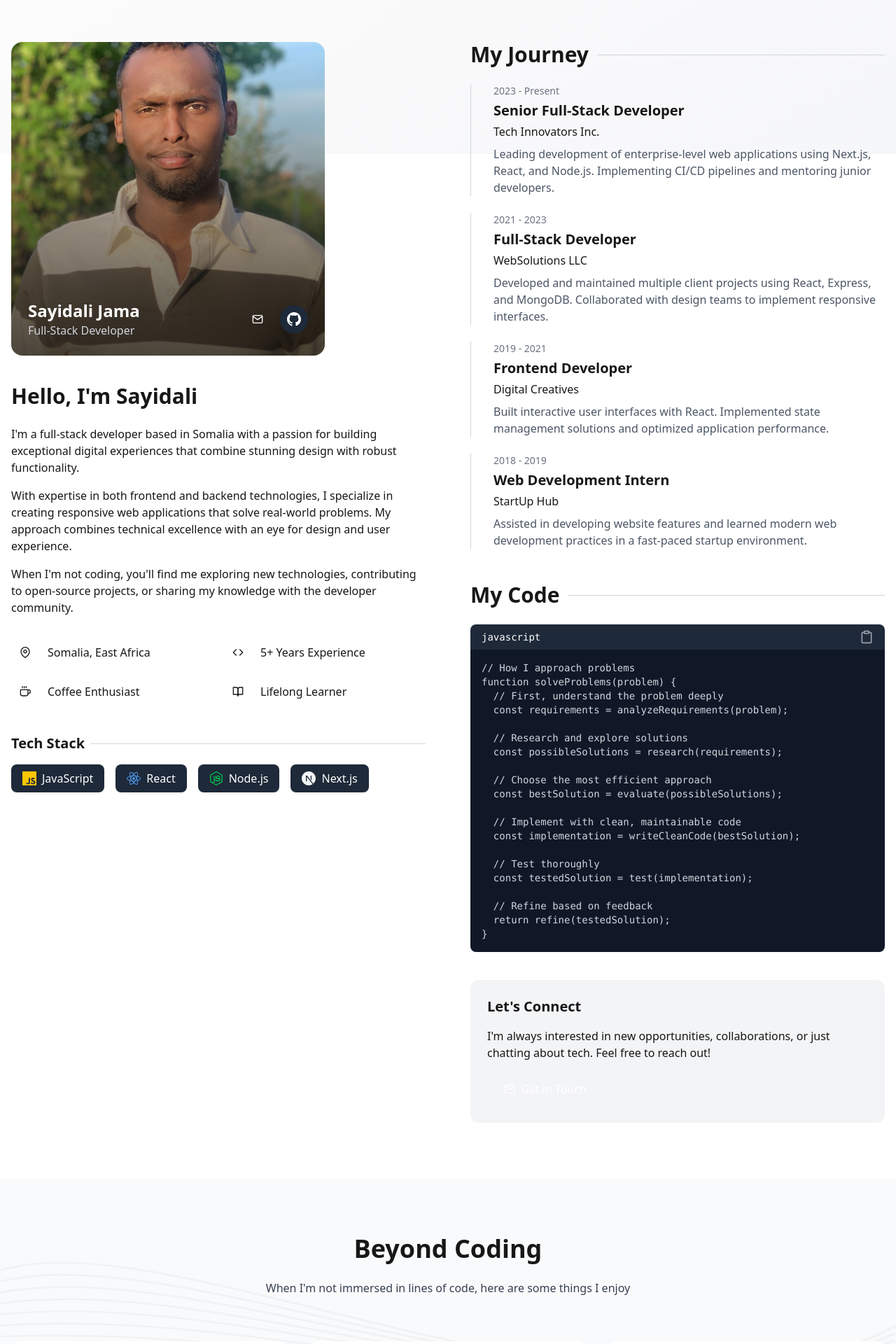
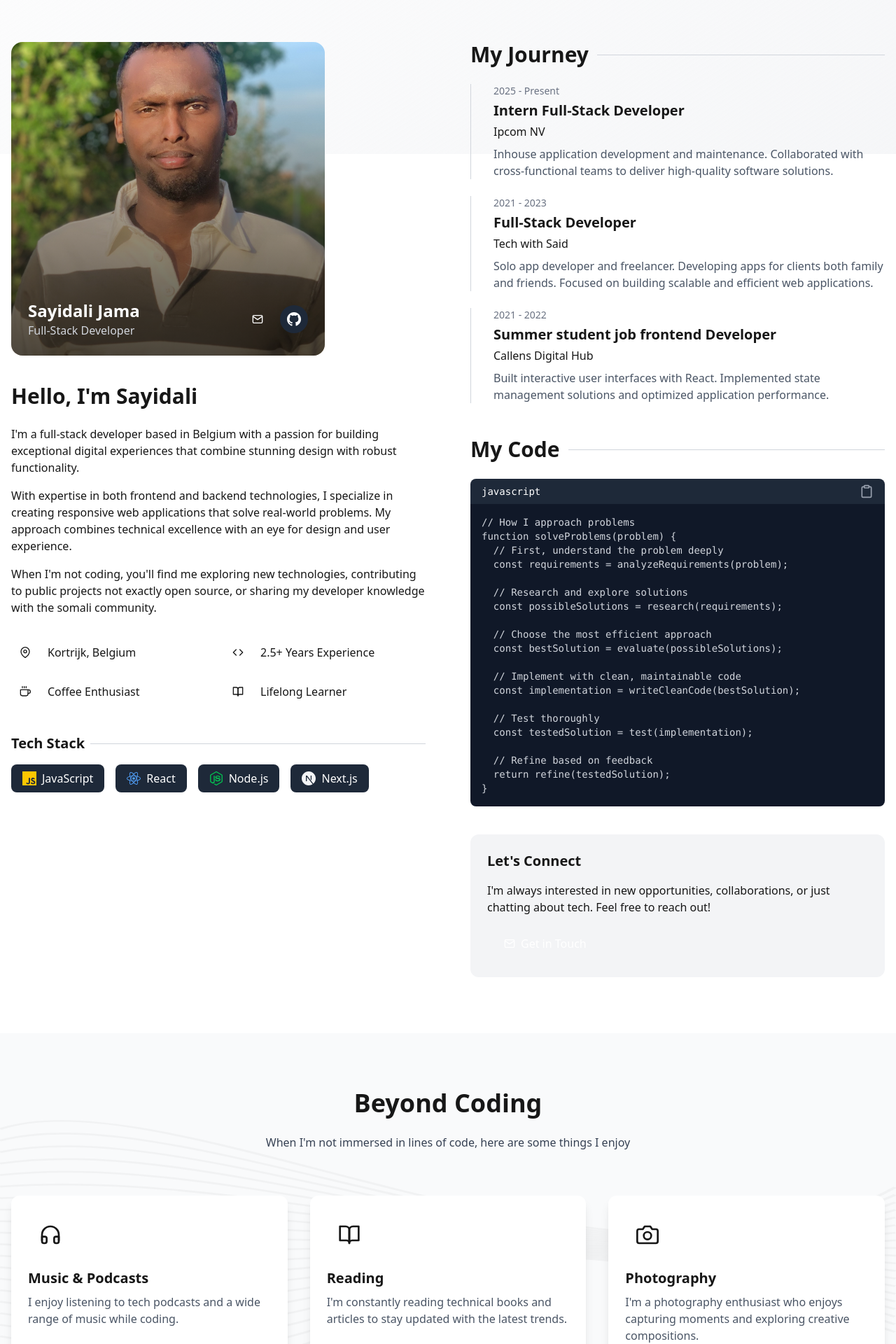
Before and after one commit to galaxy-master10/portfolio-sayidali, a Next.js app: page /about in a window 1280 px wide. Shown: the part 580-2500 px from the top of the page at 70% size. Built offline with nearby package versions, Linux system fonts and the light colour scheme.

Commit message:
fix the about page

```diff
--- a/src/components/about/AboutContent.tsx
+++ b/src/components/about/AboutContent.tsx
@@ -3,7 +3,7 @@
 
 import { motion } from 'framer-motion'
 import Image from 'next/image'
-import { FiCode, FiCoffee, FiHeadphones, FiBookOpen, FiMapPin, FiMail } from 'react-icons/fi'
+import {FiCode, FiCoffee, FiHeadphones, FiBookOpen, FiMapPin, FiMail, FiCamera} from 'react-icons/fi'
 import { SiJavascript, SiReact, SiNodedotjs, SiNextdotjs } from 'react-icons/si'
 import TimelineItem from './TimelineItem'
 import CodeBlock from './CodeBlock'
@@ -96,7 +96,7 @@ export default function AboutContent() {
                                             </div>
                                             <div className="flex space-x-3">
                                                 <motion.a
-                                                    href="mailto:hello@sayidali.com"
+                                                    href="mailto:ibrahimsayidali10@gmail.com"
                                                     className="w-10 h-10 rounded-full bg-primary-500 flex items-center justify-center text-white"
                                                     whileHover={{ scale: 1.1 }}
                                                     whileTap={{ scale: 0.9 }}
@@ -104,7 +104,7 @@ export default function AboutContent() {
                                                     <FiMail />
                                                 </motion.a>
                                                 <motion.a
-                                                    href="https://github.com/sayidali"
+                                                    href="https://github.com/"
                                                     target="_blank"
                                                     rel="noreferrer"
                                                     className="w-10 h-10 rounded-full bg-gray-800 flex items-center justify-center text-white"
@@ -130,7 +130,7 @@ export default function AboutContent() {
 
                                 <div className="prose dark:prose-invert max-w-none">
                                     <p className="mb-4">
-                                        I'm a full-stack developer based in Somalia with a passion for building exceptional digital experiences that combine stunning design with robust functionality.
+                                        I'm a full-stack developer based in Belgium with a passion for building exceptional digital experiences that combine stunning design with robust functionality.
                                     </p>
 
                                     <p className="mb-4">
@@ -138,7 +138,7 @@ export default function AboutContent() {
                                     </p>
 
                                     <p className="mb-8">
-                                        When I'm not coding, you'll find me exploring new technologies, contributing to open-source projects, or sharing my knowledge with the developer community.
+                                        When I'm not coding, you'll find me exploring new technologies, contributing to public projects not exactly open source, or sharing my developer knowledge with the somali community.
                                     </p>
                                 </div>
 
@@ -147,14 +147,14 @@ export default function AboutContent() {
                                         <div className="w-10 h-10 rounded-full bg-primary-500/10 flex items-center justify-center text-primary-500">
                                             <FiMapPin />
                                         </div>
-                                        <span>Somalia, East Africa</span>
+                                        <span>Kortrijk, Belgium</span>
                                     </div>
 
                                     <div className="flex items-center space-x-3">
                                         <div className="w-10 h-10 rounded-full bg-primary-500/10 flex items-center justify-center text-primary-500">
                                             <FiCode />
                                         </div>
-                                        <span>5+ Years Experience</span>
+                                        <span>2.5+ Years Experience</span>
                                     </div>
 
                                     <div className="flex items-center space-x-3">
@@ -216,32 +216,27 @@ export default function AboutContent() {
 
                                 <div className="space-y-6 mb-12">
                                     <TimelineItem
-                                        year="2023 - Present"
-                                        title="Senior Full-Stack Developer"
-                                        company="Tech Innovators Inc."
-                                        description="Leading development of enterprise-level web applications using Next.js, React, and Node.js. Implementing CI/CD pipelines and mentoring junior developers."
+                                        year="2025 - Present"
+                                        title="Intern Full-Stack Developer"
+                                        company="Ipcom NV"
+                                        description="Inhouse application development and maintenance. Collaborated with cross-functional teams to deliver high-quality software solutions."
                                     />
 
                                     <TimelineItem
                                         year="2021 - 2023"
                                         title="Full-Stack Developer"
-                                        company="WebSolutions LLC"
-                                        description="Developed and maintained multiple client projects using React, Express, and MongoDB. Collaborated with design teams to implement responsive interfaces."
+                                        company="Tech with Said"
+                                        description="Solo app developer and freelancer. Developing apps for clients both family and friends. Focused on building scalable and efficient web applications."
                                     />
 
                                     <TimelineItem
-                                        year="2019 - 2021"
-                                        title="Frontend Developer"
-                                        company="Digital Creatives"
+                                        year="2021 - 2022"
+                                        title="Summer student job frontend Developer"
+                                        company="Callens Digital Hub"
                                         description="Built interactive user interfaces with React. Implemented state management solutions and optimized application performance."
                                     />
 
-                                    <TimelineItem
-                                        year="2018 - 2019"
-                                        title="Web Development Intern"
-                                        company="StartUp Hub"
-                                        description="Assisted in developing website features and learned modern web development practices in a fast-paced startup environment."
-                                    />
+
                                 </div>
 
                                 <h2 className="text-3xl font-heading font-bold mb-6 flex items-center">
@@ -358,9 +353,9 @@ function solveProblems(problem) {
                                 description: "I'm constantly reading technical books and articles to stay updated with the latest trends."
                             },
                             {
-                                icon: <FiCoffee className="w-8 h-8" />,
-                                title: "Coffee Exploration",
-                                description: "I'm a coffee enthusiast who enjoys trying different brewing methods and beans."
+                                icon: <FiCamera className="w-8 h-8" />,
+                                title: "Photography",
+                              description: "I'm a photography enthusiast who enjoys capturing moments and exploring creative compositions."
                             }
                         ].map((item, index) => (
                             <motion.div
```
